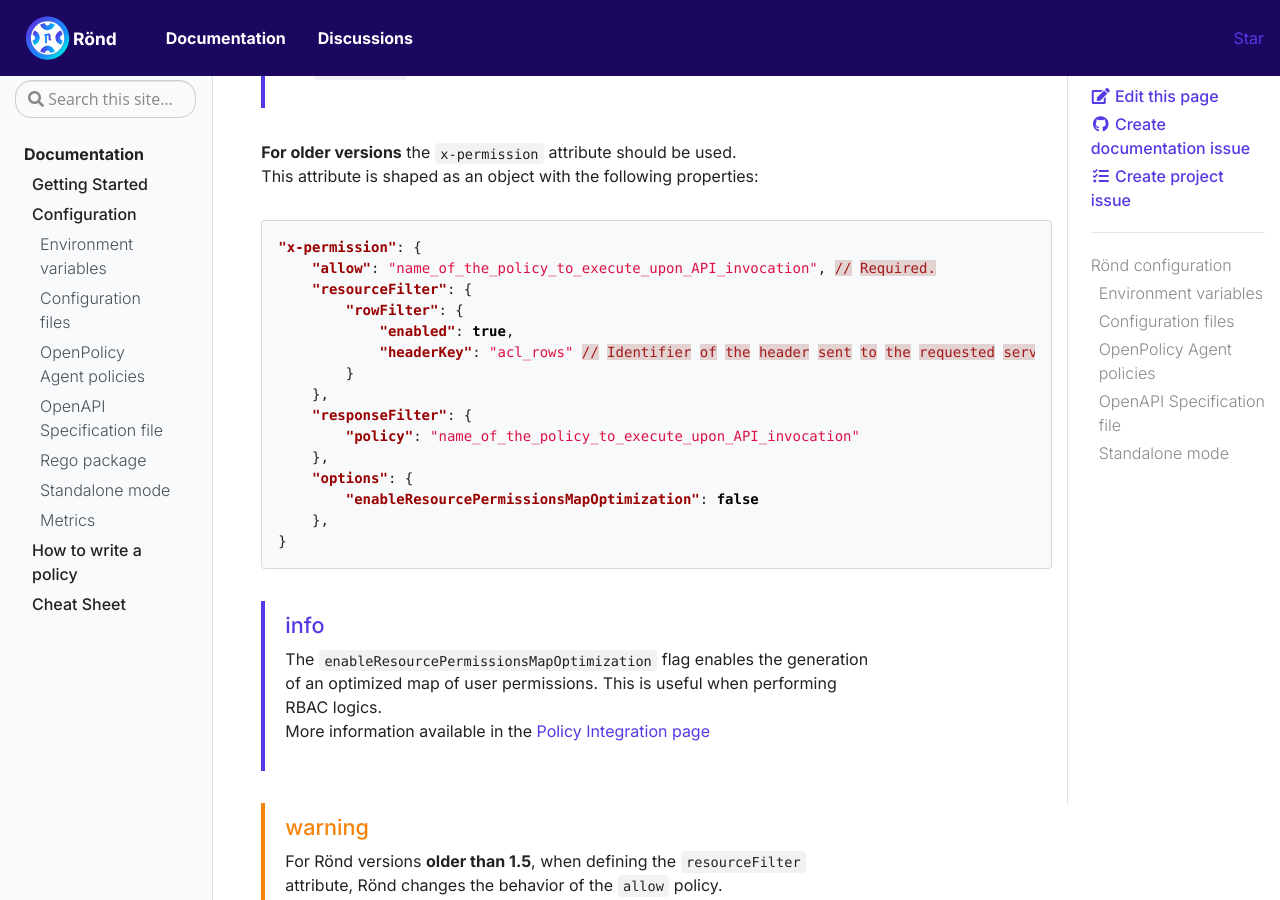
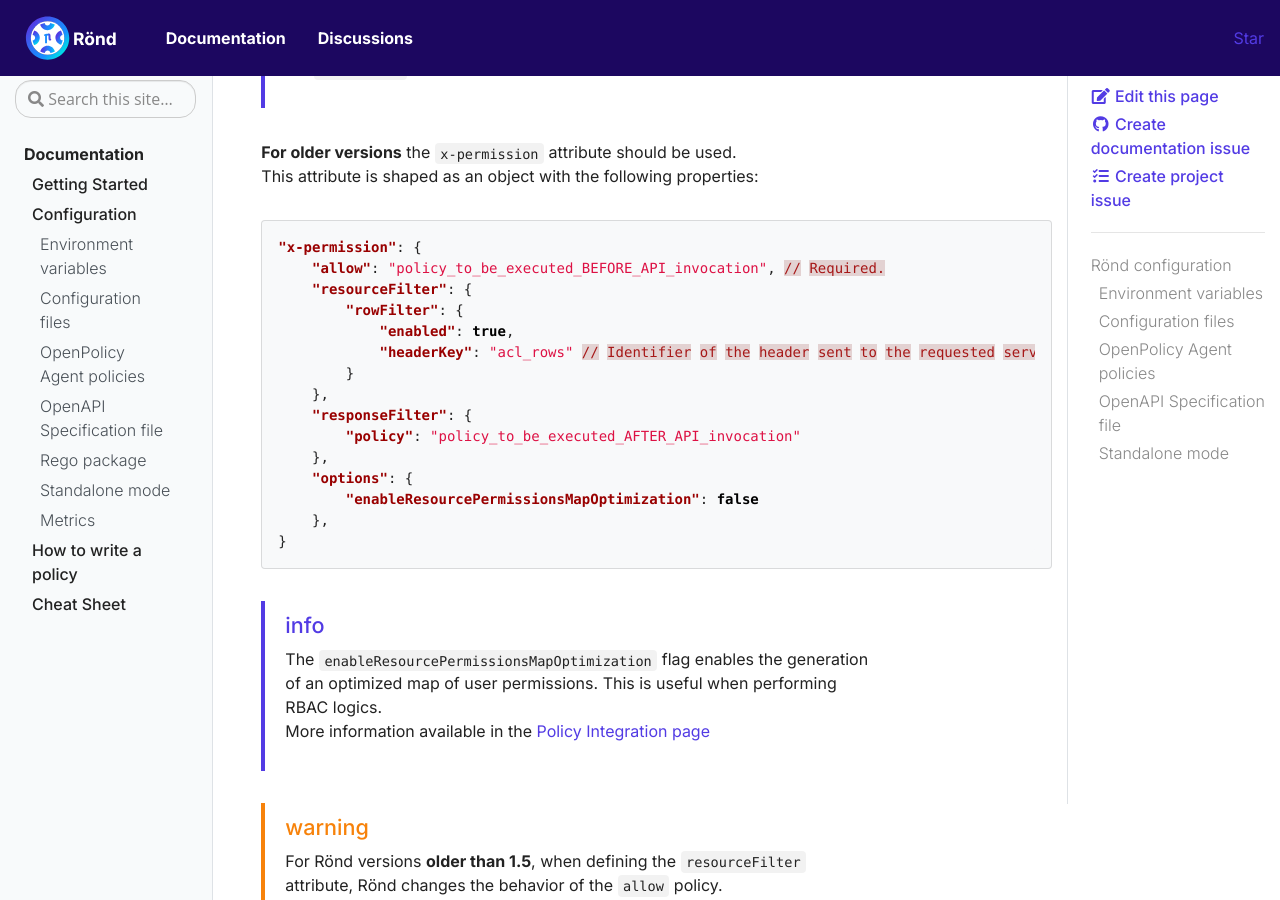
Before and after one commit to rond-authz/rond-authz.github.io, a Jekyll site: the page built from _docs/configuration.md, in a window 1280 px wide and 900 px high, scrolled down 3597 px. Built offline with Jekyll 4.4.1, drawn with Linux system fonts in a browser that asks for light colours.

Commit message:
Apply suggestions from code review
uniformed policy names like in the other example

````diff
--- a/_docs/configuration.md
+++ b/_docs/configuration.md
@@ -83,7 +83,7 @@ Here, `requestFlow` and `responseFlow` fields, define which policies have to be
 This attribute is shaped as an object with the following properties:
 ```json
 "x-permission": {
-    "allow": "name_of_the_policy_to_execute_upon_API_invocation", // Required.
+    "allow": "policy_to_be_executed_BEFORE_API_invocation", // Required.
     "resourceFilter": {
         "rowFilter": {
             "enabled": true,
@@ -91,7 +91,7 @@ This attribute is shaped as an object with the following properties:
         }
     },
     "responseFilter": {
-        "policy": "name_of_the_policy_to_execute_upon_API_invocation"
+        "policy": "policy_to_be_executed_AFTER_API_invocation"
     },
     "options": {
         "enableResourcePermissionsMapOptimization": false
````
